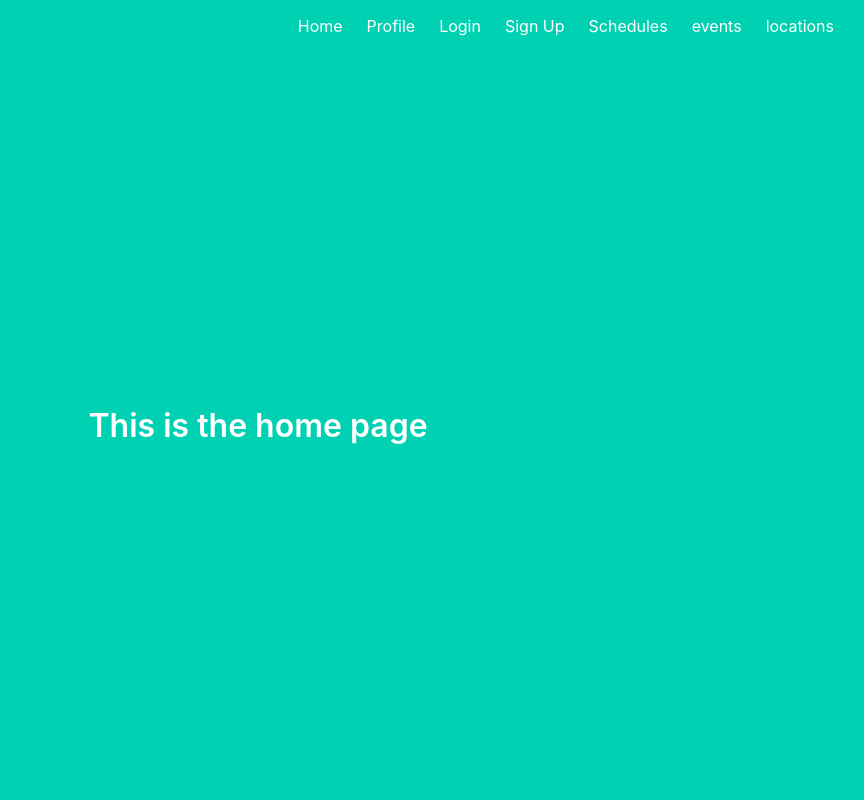
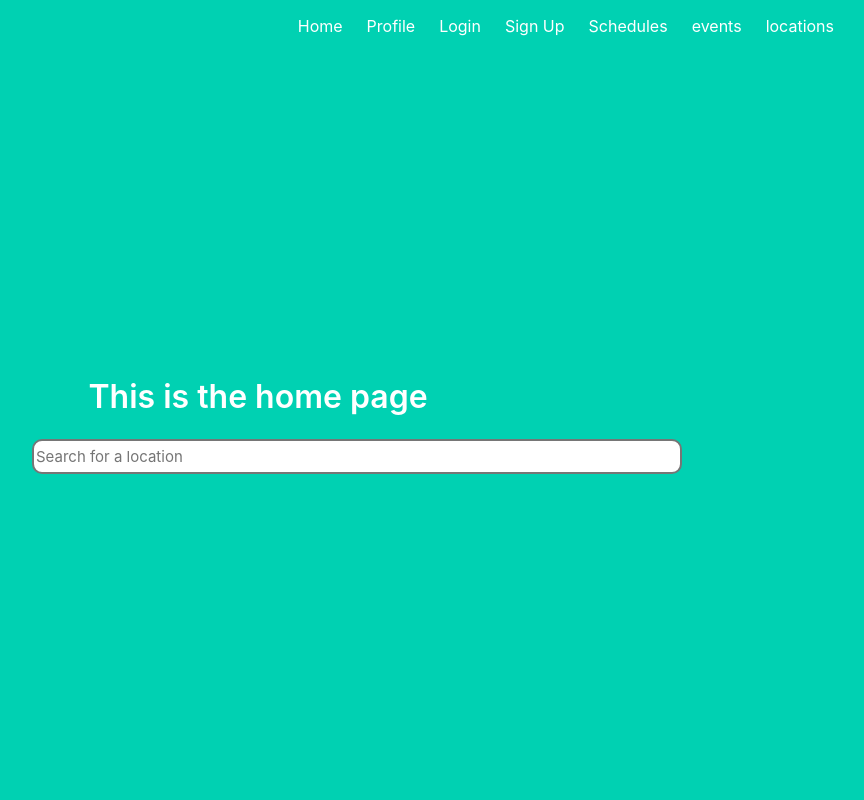
Before and after one commit to emmtrinidad/untitledItineraryApp, a Flask app: page / in a window 1280 px wide. Shown: the whole page, without its empty margins (382-1246 px from the left). Run offline with Flask 3, Linux system fonts and the light colour scheme.

Commit message:
Added search bar in main page

```diff
--- a/project/templates/base.html
+++ b/project/templates/base.html
@@ -8,6 +8,17 @@
     <meta name="viewport" content="width=device-width, initial-scale=1">
     <title>Flask Auth Example</title>
     <link rel="stylesheet" href="https://cdnjs.cloudflare.com/ajax/libs/bulma/0.7.2/css/bulma.min.css" />
+    <style>
+        .search-bar{
+            display: block;
+            margin-left: 350px;
+            border-radius: 10px;
+            border-style: solid;
+            font-size: 15px;
+            height: 35px;
+            width: 650px;
+        }
+    </style>
 </head>
 
 <body>
@@ -63,6 +74,13 @@
             </div>
         </div>
     </section>
+
+    <script>
+        function navigateToURL() {
+            var urlInput = document.querySelector(".search-bar").value;
+            window.location.href = urlInput;
+        }
+    </script>
 </body>
 
 </html>
--- a/project/templates/index.html
+++ b/project/templates/index.html
@@ -4,4 +4,9 @@
 <h1 class="title">
   This is the home page
 </h1>
+<div>
+  <form onsubmit="navigateToURL(); return false;">
+    <input class="search-bar" type="text" placeholder="Search for a location">
+  </form>
+</div>
 {% endblock %}
```
Also changed, not shown: project/instance/db.sqlite.
